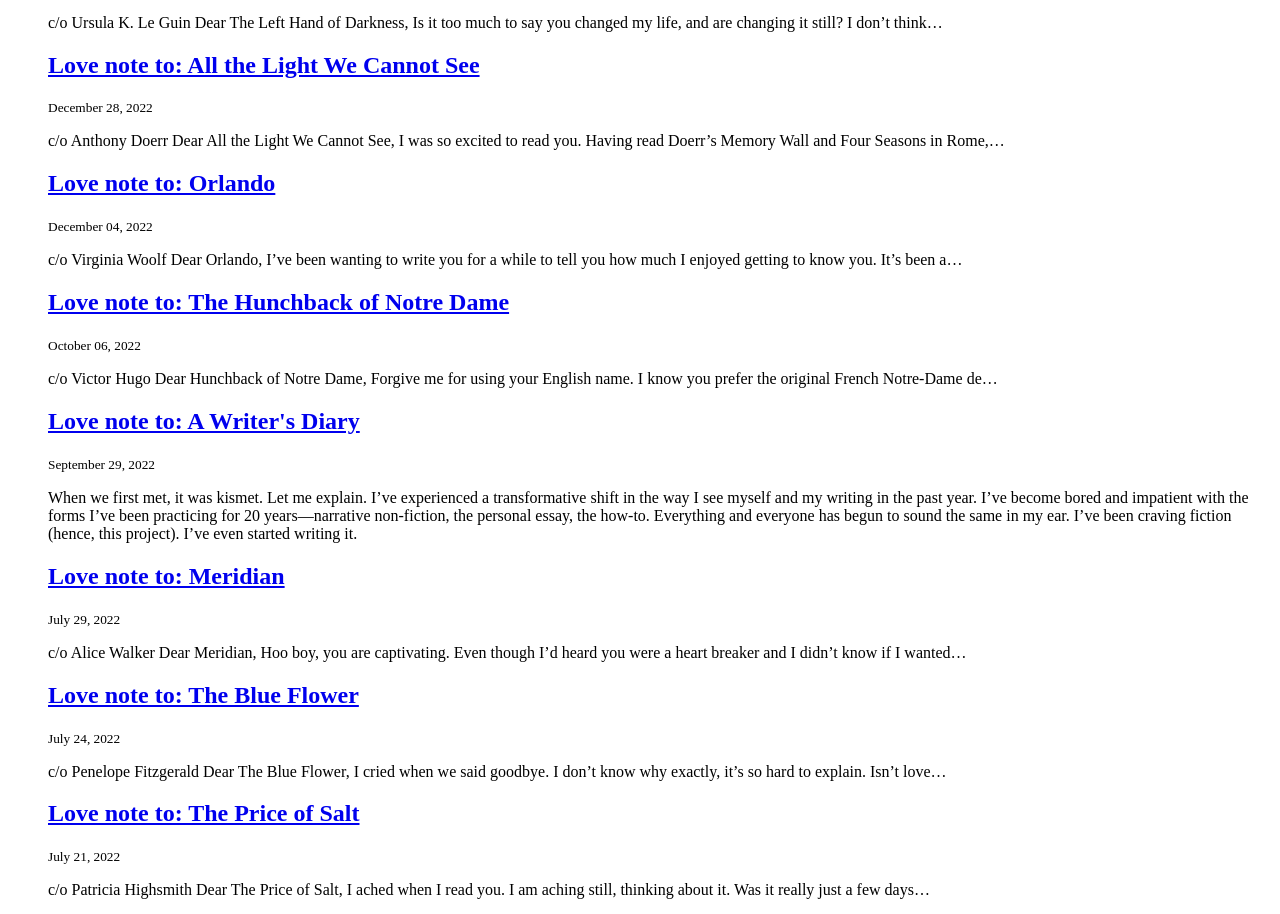
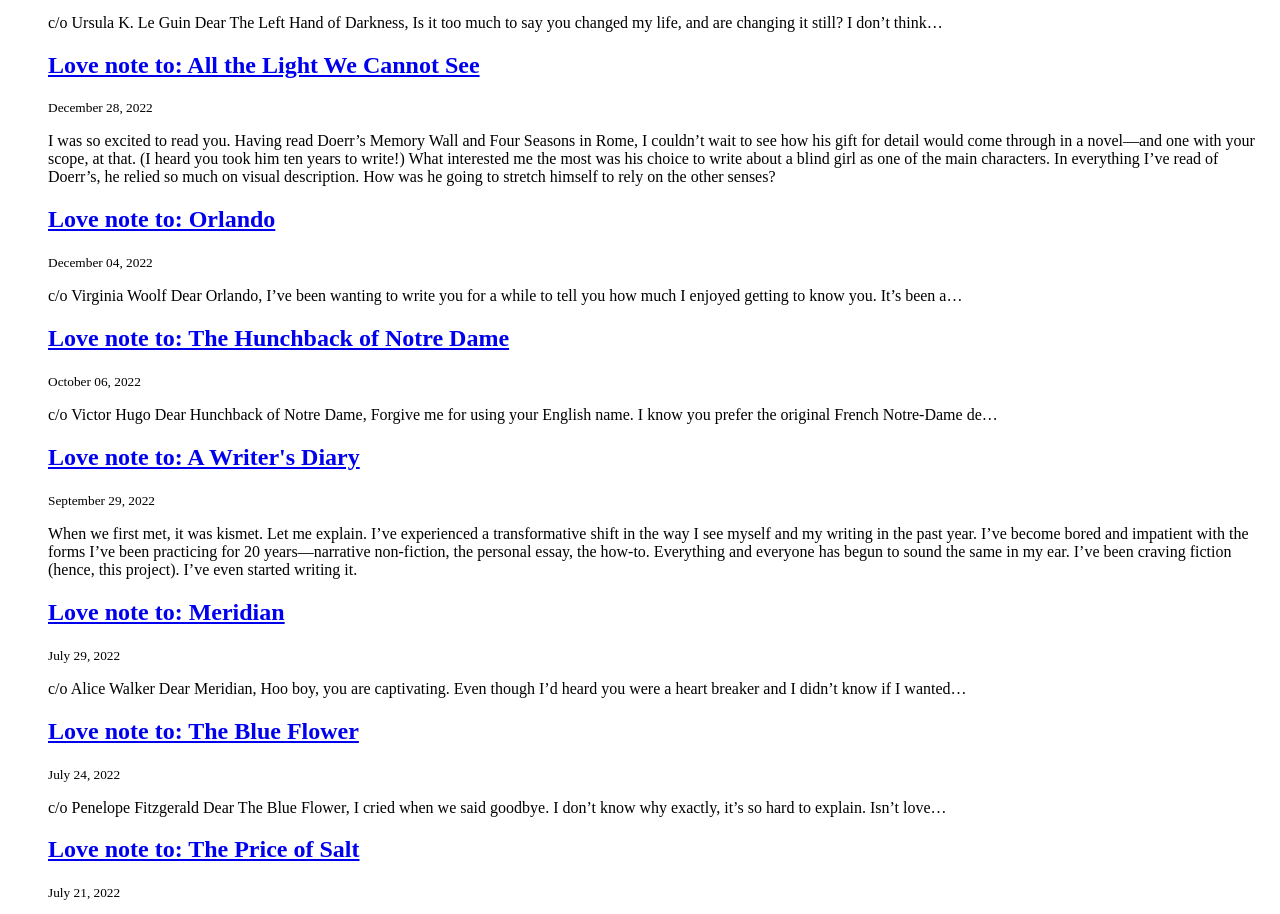
Before and after one commit to adamavenir/sarahavenir.com, a Gatsby site: page /writing in a window 1280 px wide. Shown: the part 886-1800 px from the top of the page. Built offline with nearby package versions, Linux system fonts and the light colour scheme; Gatsby itself is replaced by a stand-in of ours.

Commit message:
add description

```diff
--- a/content/blog/2022/all-the-light-we-cannot-see.md
+++ b/content/blog/2022/all-the-light-we-cannot-see.md
@@ -1,6 +1,7 @@
 ---
 title: 'Love note to: All the Light We Cannot See'
 date: 2022-12-28T01:40:04.026Z
+description: "I was so excited to read you. Having read Doerr’s Memory Wall and Four Seasons in Rome, I couldn’t wait to see how his gift for detail would come through in a novel—and one with your scope, at that. (I heard you took him ten years to write!) What interested me the most was his choice to write about a blind girl as one of the main characters. In everything I’ve read of Doerr’s, he relied so much on visual description. How was he going to stretch himself to rely on the other senses?"
 ---
 
 ## c/o Anthony Doerr
```
